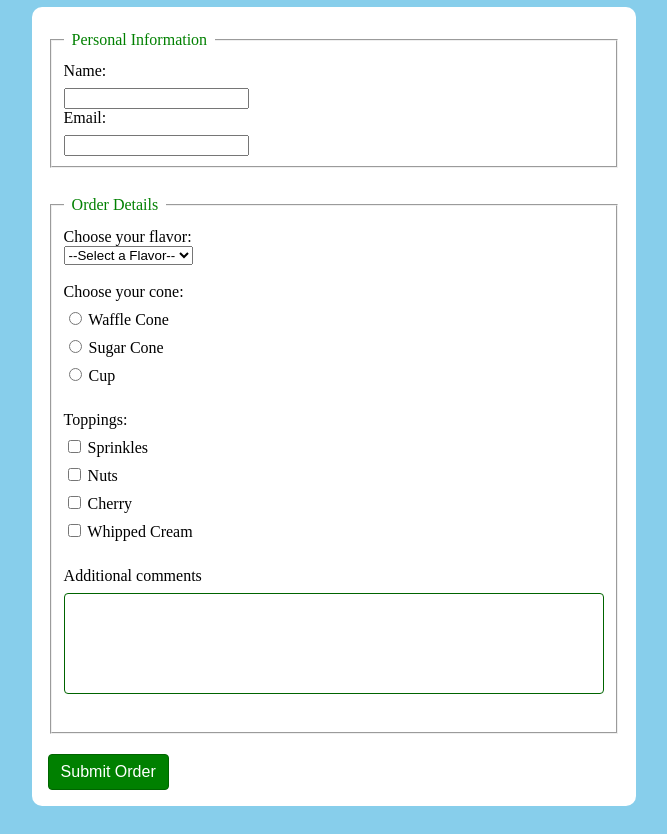
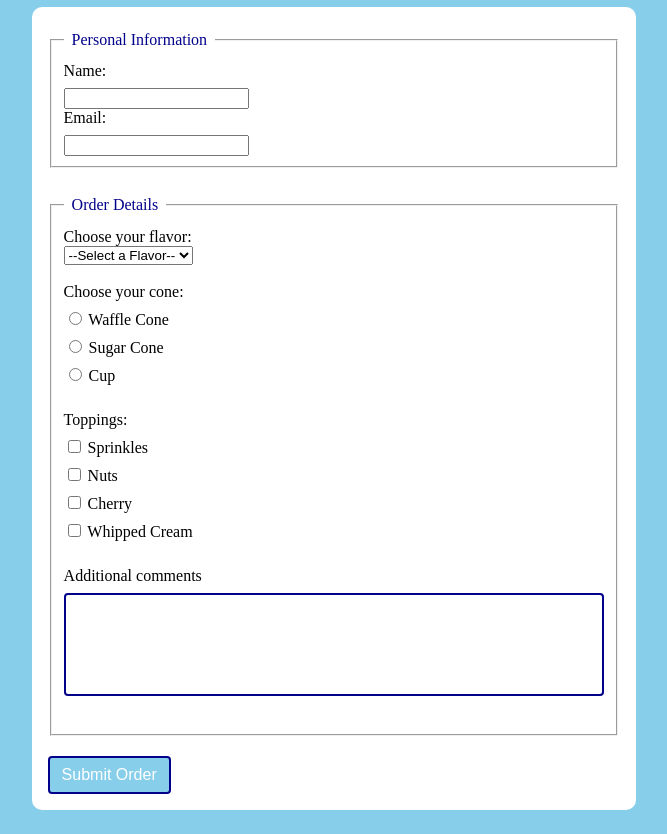
Before and after one commit to Necobi/ice-cream, a website: page views/home.html in a window 1280 px wide. Shown: the part 97-931 px from the top of the page, without its empty margins (122-789 px from the left). Drawn offline with Linux system fonts and the light colour scheme; files that its build step writes are made by us from their sources; files whose address does not match are found by name.

Commit message:
Fixed the form

```diff
--- a/public/js/ice-cream.js
+++ b/public/js/ice-cream.js
@@ -14,24 +14,25 @@ document.getElementById("ice-cream-form").onsubmit = () => {
         isValid = false;
     }
 
-
+//Validate email
     let email = document.getElementById("email").value.trim();
     if (email === "") {
         document.getElementById("err-email").style.display = "block";
         isValid = false;
     }
-
+//Make sure email includes @
     if(!email.includes("@")){
         document.getElementById("err-emailsign").style.display = "block";
         isValid=false;
     }
 
+//Validate flavor
     let flavor = document.getElementById("flavor").value;
     if(flavor == "none"){
         document.getElementById("err-flavor").style.display = "block";
         isValid = false;
     }
-
+//Validate cone
     let methodSelected = false;
     let methodButtons = document.getElementsByName("method");
     for (let i=0; i<methodButtons.length; i++){
@@ -39,9 +40,15 @@ document.getElementById("ice-cream-form").onsubmit = () => {
             methodSelected = true;
         }
     }
-
+   if (!methodSelected) {
      document.getElementById("err-method").style.display = "block";
     isValid = false;
+    } else{
+        document.getElementById("err-method").style.display = "none";
+    }
+    //Do not submit the form if the data is in-valid
+    return isValid;
+
 };
 
     function clearErrors() {
--- a/public/styles/ice-cream-styles.css
+++ b/public/styles/ice-cream-styles.css
@@ -9,13 +9,14 @@ body{
 }
 h1{
     text-align: center;
+    color: darkblue;
 }
 label{
     display: block;
     margin-bottom: 0.5rem;
 }
 legend{
-    color:green;
+    color:darkblue;
      padding: 0.5rem;
 }
 
@@ -24,14 +25,20 @@ margin-bottom: 20px;
 
 }
  button{
-    border: 1px solid darkgreen;
-    background-color: green;
-    border-color: darkgreen;
+    border: 2px solid darkblue;
+    background-color: skyblue;
+    border-color: darkblue;
     padding: .5rem .75rem;
     border-radius: .25rem;
     text-decoration: none;
     color: white;
     font-size: 1rem;
+
+ }
+
+ button:hover{
+    background-color: darkblue;
+
  }
  form{
     background-color: white;
@@ -41,11 +48,12 @@ margin-bottom: 20px;
     padding: 1rem;
     margin: 0 auto;
     position: relative;
+    border-color: darkblue;
 
  }
  textarea{
     width: 100%;
-    border: 1px solid darkgreen;
+    border: 2px solid darkblue;
     border-radius: .25rem;
     margin: 0rem 0rem 1rem 0rem;
     padding: .75rem;
```
